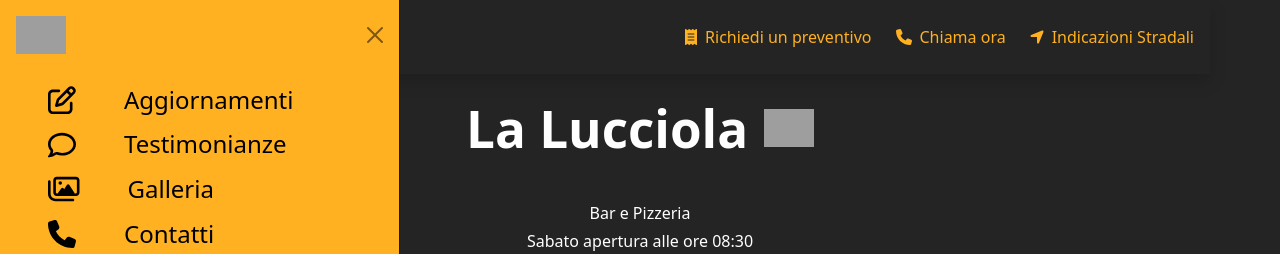
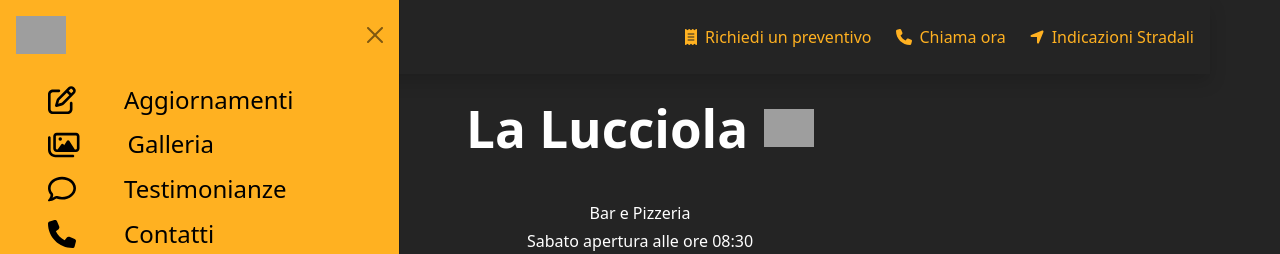
Before and after one commit to VolxDarkTV/proj-la-lucciola-site, a Vue app: page / in a window 1280 px wide. Both pictures are taken after a click on the button 111 px from the left and 37 px from the top of the page. Shown: the top 254 px of the page. Built offline with nearby package versions, Linux system fonts and the light colour scheme; grey boxes are pictures that could not be loaded.

Commit message:
change links order

```diff
--- a/src/components/Navbar.vue
+++ b/src/components/Navbar.vue
@@ -42,13 +42,13 @@
                                 <font-awesome-icon class="fs-3" :icon="['far', 'pen-to-square']" />
                                 <h4>Aggiornamenti</h4>
                             </a>
+                            <a @click="showOfCanvasMenu" href="#galleria" class="d-flex align-items-center gap-5">
+                                <font-awesome-icon class="fs-3" :icon="['far', 'images']" />
+                                <h4>Galleria</h4>
+                            </a>
                             <a @click="showOfCanvasMenu" href="#reviews" class="d-flex align-items-center gap-5">
                                 <font-awesome-icon class="fs-3" :icon="['far', 'comment']" />
                                 <h4>Testimonianze</h4>
-                            </a>
-                            <a @click="showOfCanvasMenu" href="#galleria" class="d-flex align-items-center gap-5">
-                                <font-awesome-icon class="fs-3" :icon="['far', 'images']" />
-                                <h4>Galleria</h4>
                             </a>
                             <a @click="showOfCanvasMenu" href="tel:+39-320-946-5587" class="d-flex align-items-center gap-5">
                                 <font-awesome-icon class="fs-3" icon="fa-solid fa-phone" />
```
